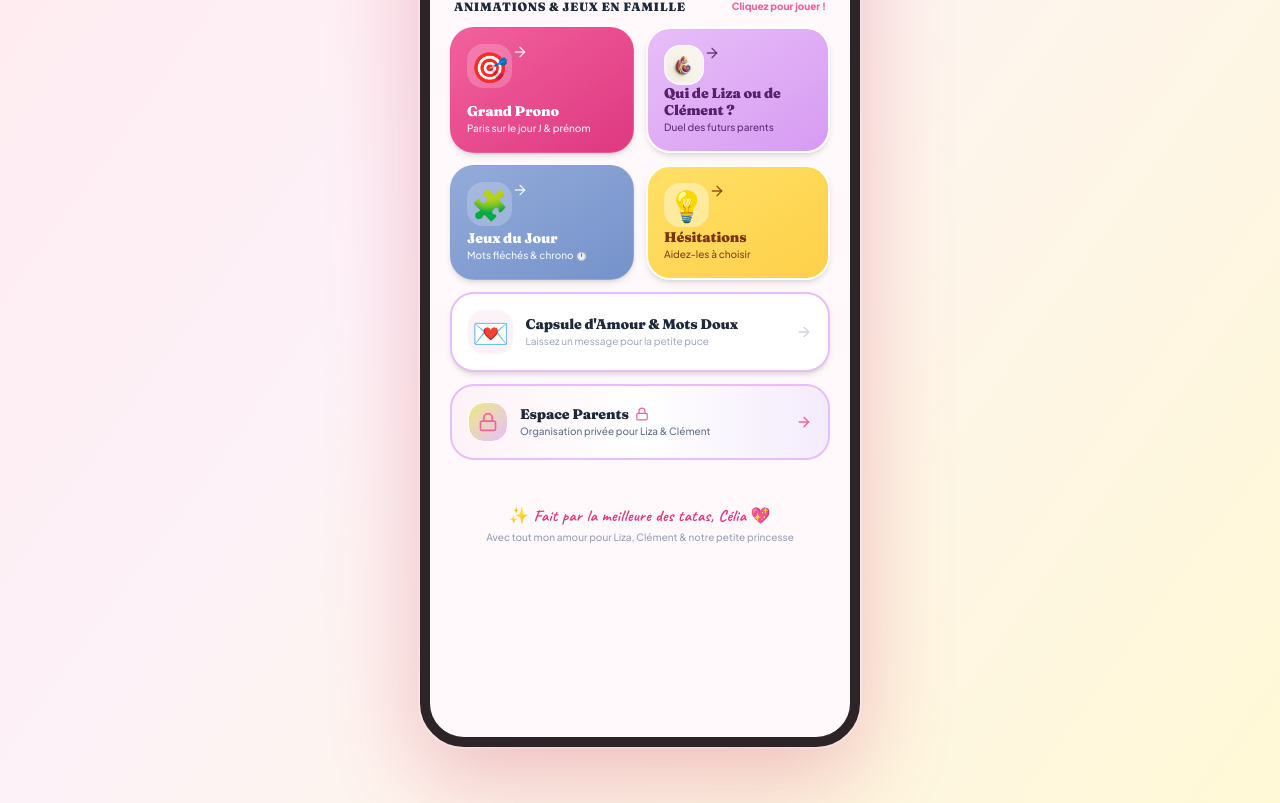
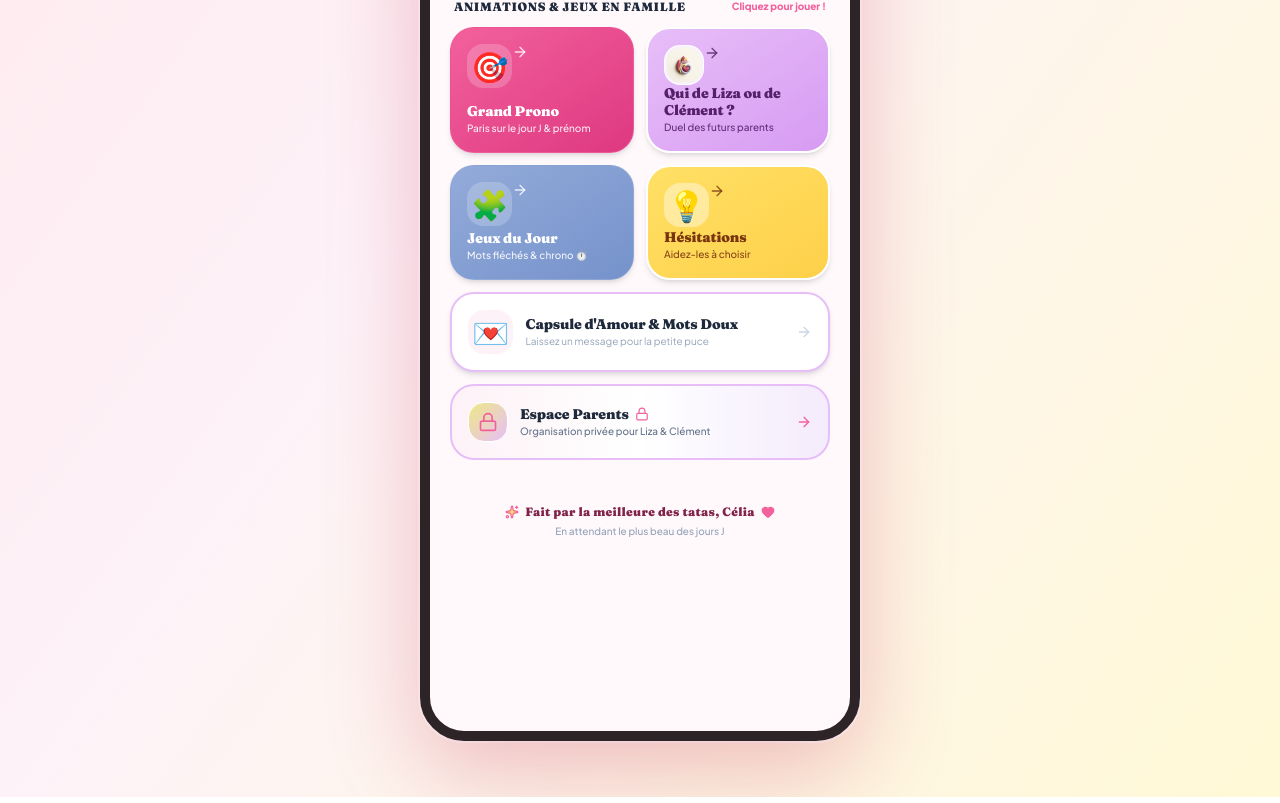
Before and after one commit to celiamen92240/siteliza, a React (Vite) app in the folder frontend/: page / in a window 1280 px wide. Shown: the part 969-1772 px from the top of the page. Built offline with nearby package versions, Linux system fonts and the light colour scheme; no server answers; a web font is replaced by a local one.

Commit message:
Footer: nouvelles phrases et icones vectorielles design

```diff
--- a/frontend/src/App.jsx
+++ b/frontend/src/App.jsx
@@ -1,4 +1,5 @@
 import React, { useState, useEffect } from 'react';
+import { Sparkles, Heart } from 'lucide-react';
 import MobileShell from './components/MobileShell';
 import Header from './components/Header';
 import BottomNav from './components/BottomNav';
@@ -90,12 +91,14 @@ export default function App() {
       </div>
 
       {/* Footer Signature */}
-      <footer className="text-center py-5 pb-24 space-y-0.5">
-        <p className="font-handwriting text-base font-bold text-blush-600 tracking-wide">
-          ✨ Fait par la meilleure des tatas, Célia 💖
+      <footer className="text-center py-5 pb-24 space-y-1">
+        <p className="font-serif text-xs font-black text-[#812348] tracking-wide flex items-center justify-center gap-1.5">
+          <Sparkles className="w-3.5 h-3.5 text-[#F2619C] fill-[#FFE066]" />
+          <span>Fait par la meilleure des tatas, Célia</span>
+          <Heart className="w-3.5 h-3.5 text-[#F2619C] fill-[#F2619C]" />
         </p>
         <p className="text-[10px] text-slate-400 font-medium">
-          Avec tout mon amour pour Liza, Clément & notre petite princesse
+          En attendant le plus beau des jours J
         </p>
       </footer>
 
```
Also changed, not shown: 5 other files (tests, documents, lock files or other folders).
